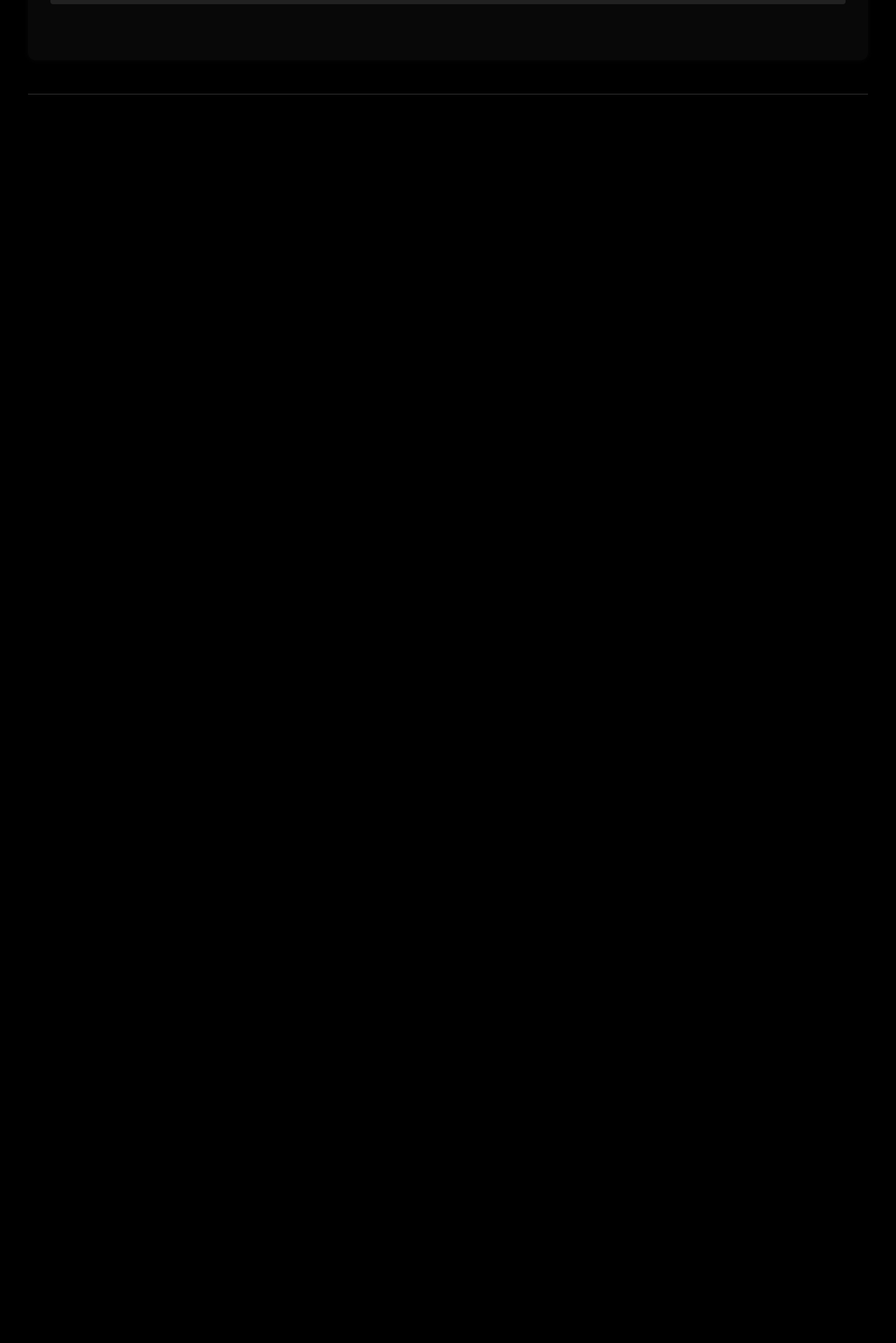
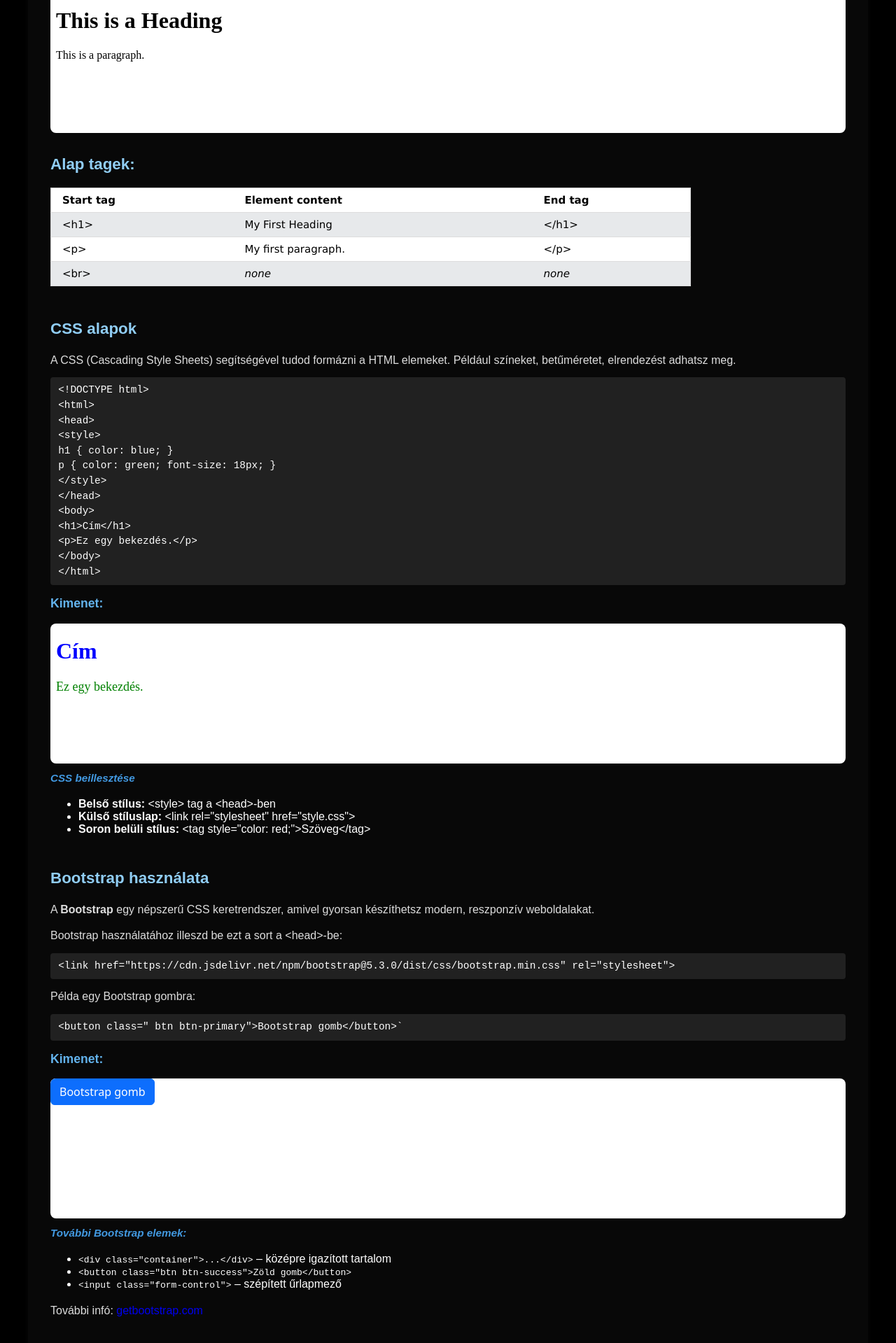
Before and after one commit to xflesx69/CiscoCommands, a Vue app: page /html in a window 1280 px wide. Shown: the part 639-2558 px from the top of the page at 70% size. Before the commit the page ends 854 px from the top, so only its background shows below. Built offline with nearby package versions, Linux system fonts and the light colour scheme.

Commit message:
Update HtmlView.vue

```diff
--- a/src/views/HtmlView.vue
+++ b/src/views/HtmlView.vue
@@ -8,6 +8,8 @@ export default {
   },
   data() {
     return {
+      link: '<link href="https://cdn.jsdelivr.net/npm/bootstrap@5.3.0/dist/css/bootstrap.min.css" rel="stylesheet">',
+      examplebutton: '<button class=\" btn btn-primary\">Bootstrap gomb</button>`'
     };
   },
 }
@@ -16,19 +18,152 @@ export default {
 <template>
   <main class="container">
     <div class="navbar">
-      <a href="#if-else"><button>If-else</button></a>
+      <a href="#alapok"><button>Alapok</button></a>
+      <a href="#css"><button>CSS</button></a>
+      <a href="#bootstrap"><button>Bootstrap</button></a>
     </div>
     <div class="box">
       <h1></h1>
 
-      <div class="part" id="if-else">
+      <div class="part" id="alapok">
         <h2>Alapok</h2>
         <p>Ha esetleg nem lenne megadva az alap ágazati, amit kétlek. <b>De azért itt van</b> egy alap, hogy hogyan
           kell felépíteni egy HTML weblapot.</p>
         <CodeBlock
           :code="`<!DOCTYPE html>\n<html>\n<head>\n<title>Page Title</title>\n</head>\n<body>\n<h1>This is a Heading</h1>\n<p>This is a paragraph.</p>\n</body>\n</html>`" />
         <h3>Kimenet:</h3>
-        <CodeBlock code="" />
+        <div class="iframe">
+          <iframe srcdoc="<!DOCTYPE html>
+          <html>
+          <head>
+            <title>Page Title</title>
+          </head>
+          <body>
+            <h1>This is a Heading</h1>
+            <p>This is a paragraph.</p>
+          </body>
+          </html>" frameborder="0">
+          </iframe>
+        </div>
+
+        <h2>Alap tagek:</h2>
+        <table class="ws-table-all notranslate"
+          style="box-sizing: inherit; border-collapse: collapse; border-spacing: 0px; width: 914.156px; display: table; border: 1px solid rgb(204, 204, 204); margin: 20px 0px; color: rgb(0, 0, 0); font-family: Verdana, sans-serif; font-size: 15px; font-style: normal; font-variant-ligatures: normal; font-variant-caps: normal; font-weight: 400; letter-spacing: normal; orphans: 2; text-align: start; text-transform: none; widows: 2; word-spacing: 0px; -webkit-text-stroke-width: 0px; white-space: normal; background-color: rgb(255, 255, 255); text-decoration-thickness: initial; text-decoration-style: initial; text-decoration-color: initial;">
+          <tbody style="box-sizing: inherit;">
+            <tr
+              style="box-sizing: inherit; border-bottom: 1px solid rgb(221, 221, 221); background-color: rgb(255, 255, 255);">
+              <th
+                style="box-sizing: inherit; padding: 8px 8px 8px 16px; display: table-cell; text-align: left; vertical-align: top;">
+                Start tag</th>
+              <th
+                style="box-sizing: inherit; padding: 8px; display: table-cell; text-align: left; vertical-align: top;">
+                Element content</th>
+              <th
+                style="box-sizing: inherit; padding: 8px; display: table-cell; text-align: left; vertical-align: top;">
+                End tag</th>
+            </tr>
+            <tr
+              style="box-sizing: inherit; border-bottom: 1px solid rgb(221, 221, 221); background-color: rgb(231, 233, 235);">
+              <td
+                style="box-sizing: inherit; padding: 8px 8px 8px 16px; display: table-cell; text-align: left; vertical-align: top;">
+                &lt;h1&gt;</td>
+              <td
+                style="box-sizing: inherit; padding: 8px; display: table-cell; text-align: left; vertical-align: top;">
+                My First Heading</td>
+              <td
+                style="box-sizing: inherit; padding: 8px; display: table-cell; text-align: left; vertical-align: top;">
+                &lt;/h1&gt;</td>
+            </tr>
+            <tr
+              style="box-sizing: inherit; border-bottom: 1px solid rgb(221, 221, 221); background-color: rgb(255, 255, 255);">
+              <td
+                style="box-sizing: inherit; padding: 8px 8px 8px 16px; display: table-cell; text-align: left; vertical-align: top;">
+                &lt;p&gt;</td>
+              <td
+                style="box-sizing: inherit; padding: 8px; display: table-cell; text-align: left; vertical-align: top;">
+                My first paragraph.</td>
+              <td
+                style="box-sizing: inherit; padding: 8px; display: table-cell; text-align: left; vertical-align: top;">
+                &lt;/p&gt;</td>
+            </tr>
+            <tr
+              style="box-sizing: inherit; border-bottom: 1px solid rgb(221, 221, 221); background-color: rgb(231, 233, 235);">
+              <td
+                style="box-sizing: inherit; padding: 8px 8px 8px 16px; display: table-cell; text-align: left; vertical-align: top;">
+                &lt;br&gt;</td>
+              <td
+                style="box-sizing: inherit; padding: 8px; display: table-cell; text-align: left; vertical-align: top;">
+                <em style="box-sizing: inherit;">none</em>
+              </td>
+              <td
+                style="box-sizing: inherit; padding: 8px; display: table-cell; text-align: left; vertical-align: top;">
+                <em style="box-sizing: inherit;">none</em>
+              </td>
+            </tr>
+          </tbody>
+        </table>
+
+      </div>
+
+      <!-- CSS Basics Section -->
+      <div class="part" id="css">
+        <h2>CSS alapok</h2>
+        <p>A CSS (Cascading Style Sheets) segítségével tudod formázni a HTML elemeket. Például színeket, betűméretet,
+          elrendezést adhatsz meg.</p>
+        <CodeBlock
+          :code="`<!DOCTYPE html>\n<html>\n<head>\n<style>\nh1 { color: blue; }\np { color: green; font-size: 18px; }\n</style>\n</head>\n<body>\n<h1>Cím</h1>\n<p>Ez egy bekezdés.</p>\n</body>\n</html>`" />
+        <h3>Kimenet:</h3>
+        <div class="iframe">
+          <iframe srcdoc="<!DOCTYPE html>
+          <html>
+          <head>
+            <style>
+              h1 { color: blue; }
+              p { color: green; font-size: 18px; }
+            </style>
+          </head>
+          <body>
+            <h1>Cím</h1>
+            <p>Ez egy bekezdés.</p>
+          </body>
+          </html>" frameborder="0"></iframe>
+        </div>
+        <h4>CSS beillesztése</h4>
+        <ul>
+          <li><b>Belső stílus:</b> &lt;style&gt; tag a &lt;head&gt;-ben</li>
+          <li><b>Külső stíluslap:</b> &lt;link rel="stylesheet" href="style.css"&gt;</li>
+          <li><b>Soron belüli stílus:</b> &lt;tag style="color: red;"&gt;Szöveg&lt;/tag&gt;</li>
+        </ul>
+      </div>
+
+      <!-- Bootstrap Section -->
+      <div class="part" id="bootstrap">
+        <h2>Bootstrap használata</h2>
+        <p>A <b>Bootstrap</b> egy népszerű CSS keretrendszer, amivel gyorsan készíthetsz modern, reszponzív
+          weboldalakat.</p>
+        <p>Bootstrap használatához illeszd be ezt a sort a &lt;head&gt;-be:</p>
+        <CodeBlock :code="link" />
+        <p>Példa egy Bootstrap gombra:</p>
+        <CodeBlock :code="examplebutton" />
+        <h3>Kimenet:</h3>
+        <div class="iframe">
+          <iframe srcdoc="<!DOCTYPE html>
+          <html>
+          <head>
+            <link href='https://cdn.jsdelivr.net/npm/bootstrap@5.3.0/dist/css/bootstrap.min.css' rel='stylesheet'>
+          </head>
+          <body>
+            <button class='btn btn-primary'>Bootstrap gomb</button>
+          </body>
+          </html>" frameborder="0"></iframe>
+        </div>
+        <h4>További Bootstrap elemek:</h4>
+        <ul>
+          <li><code>&lt;div class="container"&gt;...&lt;/div&gt;</code> – középre igazított tartalom</li>
+          <li><code>&lt;button class="btn btn-success"&gt;Zöld gomb&lt;/button&gt;</code></li>
+          <li><code>&lt;input class="form-control"&gt;</code> – szépített űrlapmező</li>
+        </ul>
+        <p>További infó: <a href="https://getbootstrap.com/" target="_blank">getbootstrap.com</a></p>
       </div>
     </div>
     <hr class="line" />
@@ -70,6 +205,15 @@ export default {
   width: 1px;
   height: 1.5rem;
   background-color: rgba(255, 255, 255, 0.15);
+}
+
+.iframe {
+  width: 100%;
+  height: 200px;
+  border: none;
+  background-color: #ffffff;
+  border-radius: 8px;
+  overflow: hidden;
 }
 
 .box {
```
